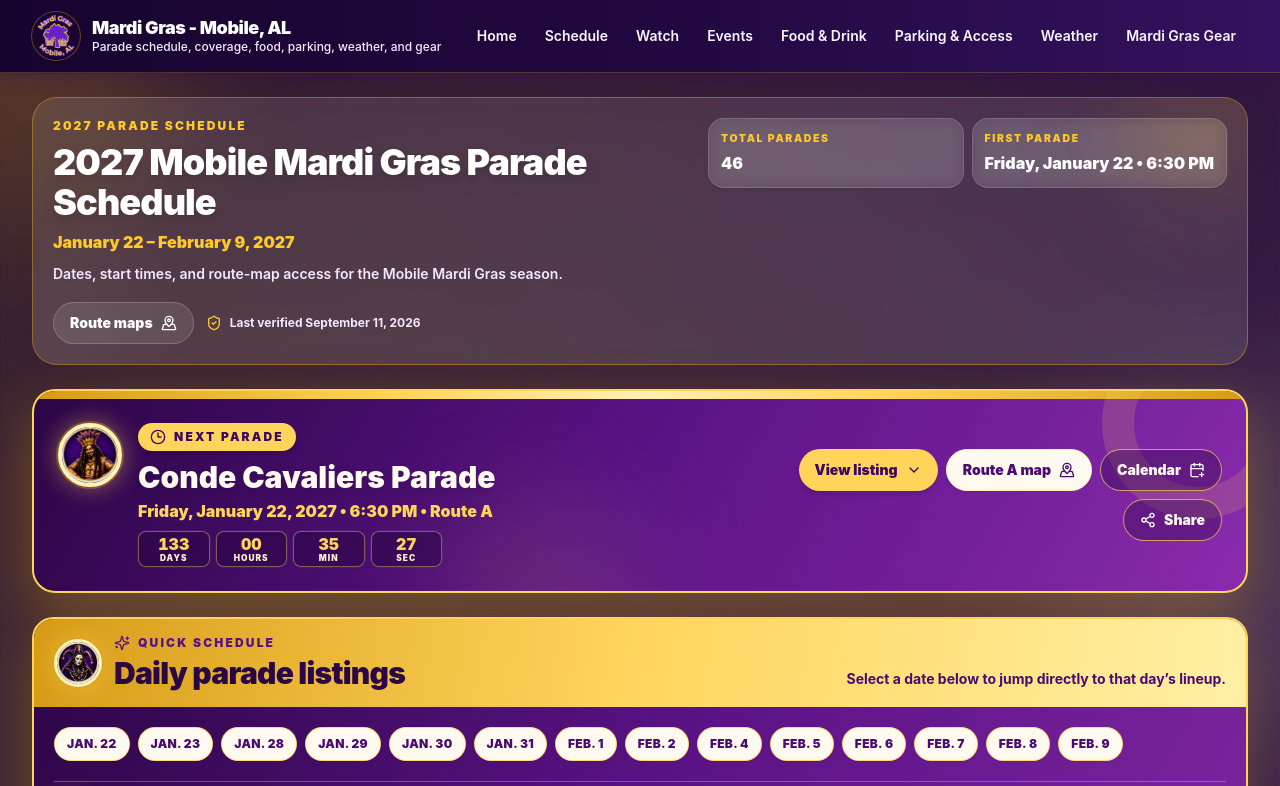
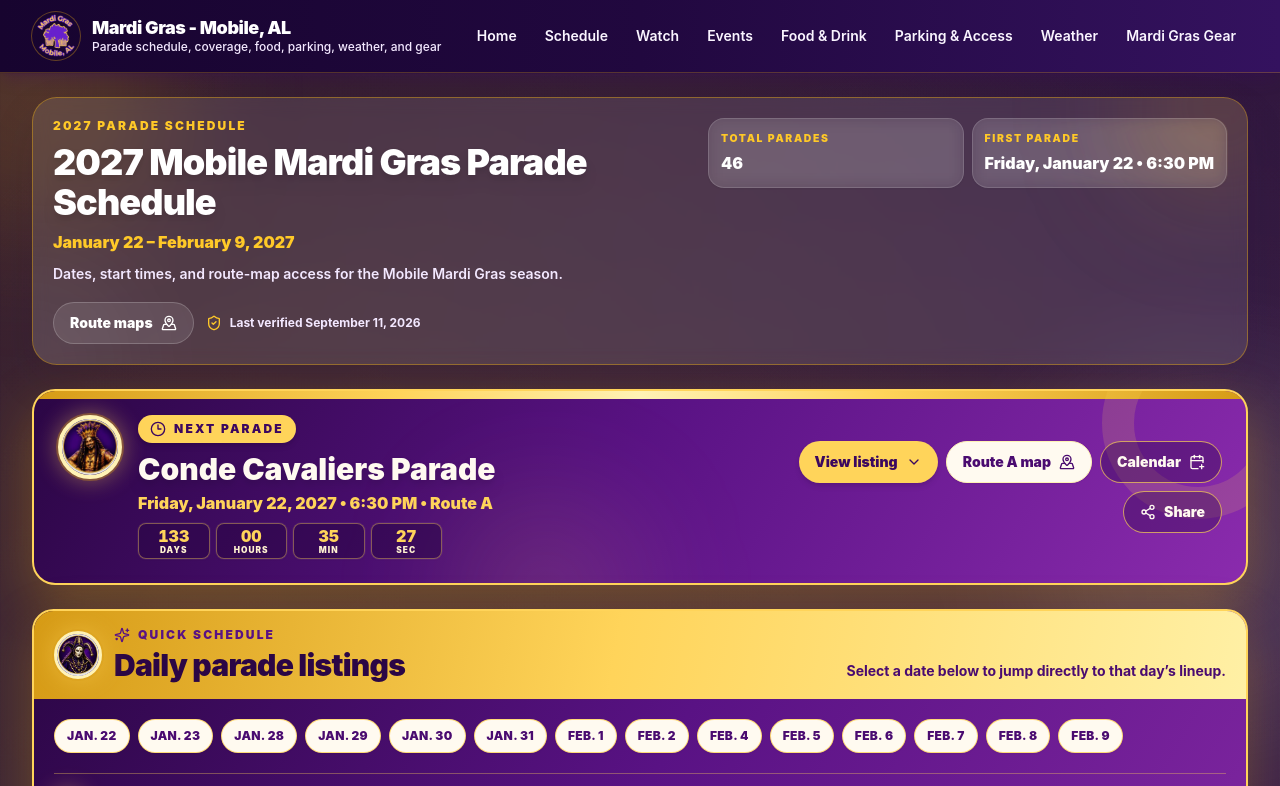
Before and after one commit to TheCryptoArborist/251mardigras, a Next.js app: page /schedule in a window 1280 px wide. Shown: the top 786 px of the page. Built offline with nearby package versions, Linux system fonts and the light colour scheme.

Commit message:
Preserve next parade panel height

```diff
--- a/src/components/ScheduleRouteViewer.tsx
+++ b/src/components/ScheduleRouteViewer.tsx
@@ -481,7 +481,7 @@
   const countdownMilliseconds = now ? start.getTime() - now.getTime() : null;
 
   return (
-    <section className="relative overflow-hidden rounded-[1.45rem] border-2 border-[#ffd45a] bg-[linear-gradient(120deg,#2b0645_0%,#591284_48%,#8a2bad_100%)] p-5 pt-7 text-white shadow-[0_20px_55px_rgba(214,155,22,0.32)] sm:p-6 sm:pt-8">
+    <section className="relative overflow-hidden rounded-[1.45rem] border-2 border-[#ffd45a] bg-[linear-gradient(120deg,#2b0645_0%,#591284_48%,#8a2bad_100%)] p-5 text-white shadow-[0_20px_55px_rgba(214,155,22,0.32)] sm:p-6">
       <span className="pointer-events-none absolute inset-x-0 top-0 h-2 bg-[linear-gradient(90deg,#d69b16_0%,#ffd45a_30%,#fff2b5_50%,#ffd45a_70%,#d69b16_100%)]" aria-hidden="true" />
       <span className="pointer-events-none absolute right-[-3rem] top-[-4rem] h-48 w-48 rounded-full border-[2rem] border-[#ffd45a]/15" aria-hidden="true" />
       <span className="pointer-events-none absolute bottom-[-6rem] left-[35%] h-44 w-44 rounded-full bg-[#ffd45a]/15 blur-3xl" aria-hidden="true" />
```
